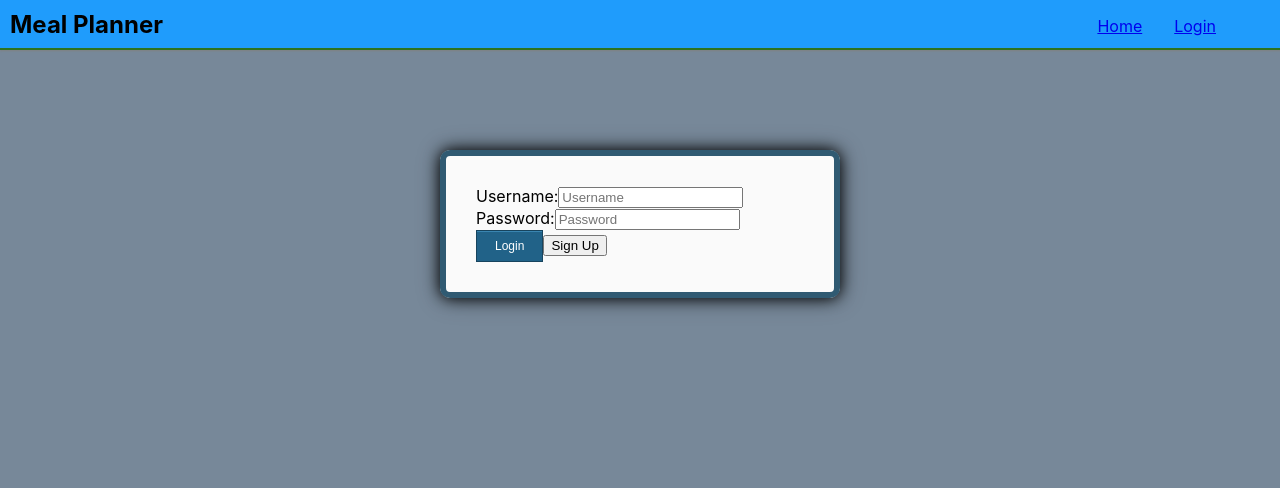
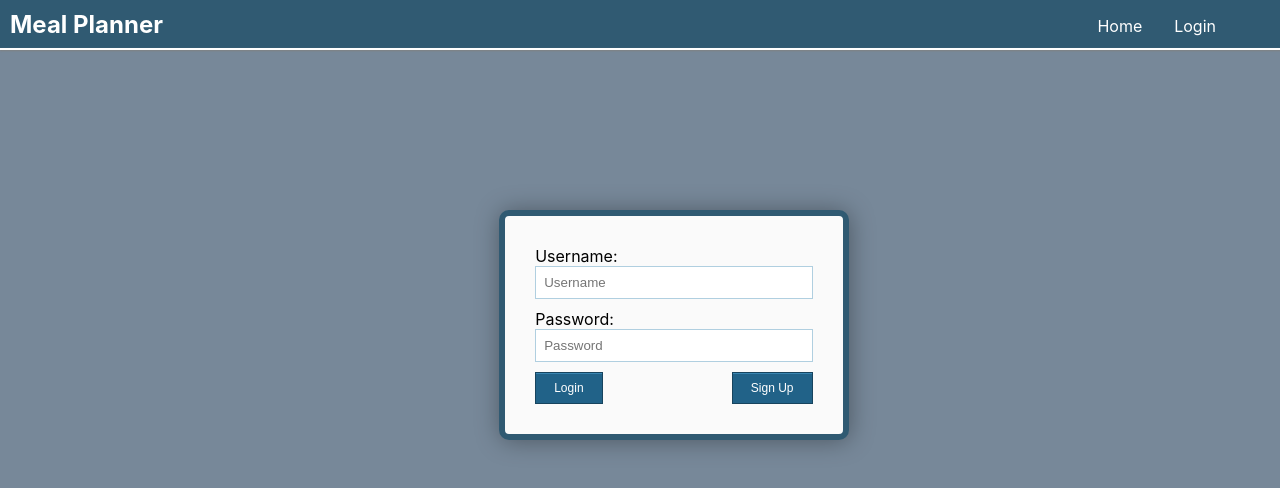
Before and after one commit to Remet0/Meal-Planner, a React (Create React App) app in the folder client/: page /login in a window 1280 px wide. Shown: the top 488 px of the page. Built offline with nearby package versions, Linux system fonts and the light colour scheme.

Commit message:
finished login and create user pages, updated styling on Nav

```diff
--- a/client/src/Components/CreateUser.jsx
+++ b/client/src/Components/CreateUser.jsx
@@ -5,7 +5,8 @@ import {
   Form,
   FormBtn,
   FieldStyle,
-  FormList
+  FormList,
+  BtnWrap
 } from './UI/index';
 
 const CreateUser = () => {
@@ -43,7 +44,7 @@ const CreateUser = () => {
   if (!show) {
     return (
       <>
-        <button onClick={handleOpen}>Sign Up</button>
+        <FormBtn onClick={handleOpen}>Sign Up</FormBtn>
       </>
     );
   }
@@ -83,8 +84,10 @@ const CreateUser = () => {
                 onChange={e => setPassword(e.target.value)}
               ></FieldStyle>
             </FormList>
-            <FormBtn type="submit">Register</FormBtn>
-            <FormBtn onClick={handleClose}> Cancel</FormBtn>
+            <BtnWrap>
+              <FormBtn type="submit">Register</FormBtn>
+              <FormBtn onClick={handleClose}> Cancel</FormBtn>
+            </BtnWrap>
           </ListWrap>
         </Form>
       </ModalWrap>
--- a/client/src/Components/LoginForm.jsx
+++ b/client/src/Components/LoginForm.jsx
@@ -1,6 +1,14 @@
 import React, { useState } from 'react';
 import { useHistory } from 'react-router-dom';
-import { ListWrap, Form, ModalWrap, FormBtn } from './UI/index';
+import {
+  ListWrap,
+  ModalWrap,
+  Form,
+  FormBtn,
+  FieldStyle,
+  FormList,
+  BtnWrap
+} from './UI/index';
 import CreateUser from './CreateUser';
 
 const LoginForm = () => {
@@ -38,28 +46,30 @@ const LoginForm = () => {
       <ModalWrap>
         <Form onSubmit={loginUser}>
           <ListWrap>
-            <li>
+            <FormList>
               <label htmlFor="username">Username:</label>
-              <input
+              <FieldStyle
                 type="text"
                 name="username"
                 placeholder="Username"
                 value={username}
                 onChange={e => setUsername(e.target.value)}
-              ></input>
-            </li>
-            <li>
+              ></FieldStyle>
+            </FormList>
+            <FormList>
               <label htmlFor="password">Password:</label>
-              <input
+              <FieldStyle
                 type="password"
                 name="password"
                 placeholder="Password"
                 value={password}
                 onChange={e => setPassword(e.target.value)}
-              ></input>
-            </li>
-            <FormBtn type="submit">Login</FormBtn>
-            <CreateUser></CreateUser>
+              ></FieldStyle>
+            </FormList>
+            <BtnWrap>
+              <FormBtn type="submit">Login</FormBtn>
+              <CreateUser></CreateUser>
+            </BtnWrap>
           </ListWrap>
         </Form>
       </ModalWrap>
--- a/client/src/Components/Nav.jsx
+++ b/client/src/Components/Nav.jsx
@@ -9,7 +9,7 @@ const NavBar = () => {
       <Header>Meal Planner</Header>
       <List>
         <ListLink>
-          <Link to="/">Home</Link>
+          <StyledLink to="/">Home</StyledLink>
         </ListLink>
         <ListLink>
           <UserStatus></UserStatus>
@@ -26,14 +26,14 @@ const NavWrapper = styled.section`
   display: flex;
   position: relative;
   height: 50px;
-  background-color: rgb(31, 156, 252);
+  background-color: #305a72;
 `;
 
 const NavAccent = styled.hr`
   margin: 0;
   position: absolute;
   bottom: 0;
-  border: 1px solid rgb(45, 115, 31);
+  border: 1px solid white;
   width: 100vw;
   height: 0;
   box-shadow: 0px 1px 2px grey;
@@ -44,6 +44,7 @@ const Header = styled.h1`
   left: 10px;
   top: 0px;
   margin-top: 10px;
+  color: white;
 `;
 
 const List = styled.ul`
@@ -56,3 +57,13 @@ const ListLink = styled.li`
   display: inline;
   margin-right: 2em;
 `;
+
+const StyledLink = styled(Link)`
+  text-decoration: none;
+  color: white;
+  &:visited,
+  &:link,
+  &:active {
+    text-decoration: none;
+  }
+`;
--- a/client/src/Components/UI/Form.jsx
+++ b/client/src/Components/UI/Form.jsx
@@ -14,6 +14,9 @@ const Form = styled.form`
   box-shadow: 1px 1px 25px rgba(0, 0, 0, 0.35);
   border-radius: 10px;
   border: 6px solid #305a72;
+  position: fixed;
+  top: 20vh;
+  left: 39vw;
 `;
 
 const ModalWrap = styled.section`
@@ -24,6 +27,9 @@ const ModalWrap = styled.section`
   z-index: 999;
   width: 400px;
   border-radius: 11px;
+  position: fixed;
+  top: 20vh;
+  left: 39vw;
 `;
 
 const FormBtn = styled.li`
@@ -43,6 +49,12 @@ const FormBtn = styled.li`
     background: linear-gradient(to bottom, #2d77a2 5%, #337da8 100%);
     background-color: #28739e;
   }
+`;
+
+const BtnWrap = styled.div`
+  display: flex;
+  justify-content: space-between;
+  width: 100%;
 `;
 
 const FormList = styled.li`
@@ -70,4 +82,4 @@ const FieldStyle = styled.input`
   }
 `;
 
-export { ListWrap, Form, ModalWrap, FormBtn, FieldStyle, FormList };
+export { ListWrap, Form, ModalWrap, FormBtn, FieldStyle, FormList, BtnWrap };
--- a/client/src/Components/UI/index.jsx
+++ b/client/src/Components/UI/index.jsx
@@ -4,8 +4,18 @@ import {
   ModalWrap,
   FormBtn,
   FieldStyle,
-  FormList
+  FormList,
+  BtnWrap
 } from './Form';
 import { Body } from './Body';
 
-export { ListWrap, Form, ModalWrap, FormBtn, Body, FieldStyle, FormList };
+export {
+  ListWrap,
+  Form,
+  ModalWrap,
+  FormBtn,
+  Body,
+  FieldStyle,
+  FormList,
+  BtnWrap
+};
--- a/client/src/Components/userStatus.jsx
+++ b/client/src/Components/userStatus.jsx
@@ -1,5 +1,6 @@
 import React from 'react';
 import { Link } from 'react-router-dom';
+import styled from 'styled-components';
 
 const UserStatus = () => {
   let userinfo = JSON.parse(localStorage.getItem('userInfo'));
@@ -7,12 +8,26 @@ const UserStatus = () => {
   return (
     <>
       {userinfo ? (
-        <Link to={`/user/${userinfo.username}`}>{userinfo.username}</Link>
+        <StyledLink to={`/user/${userinfo.username}`}>
+          {userinfo.username}
+        </StyledLink>
       ) : (
-        <Link to="/login">Login</Link>
+        <StyledLink to="/login">Login</StyledLink>
       )}
     </>
   );
 };
 
 export default UserStatus;
+
+const StyledLink = styled(Link)`
+  text-decoration: none;
+  color: white;
+  &:focus,
+  &:hover,
+  &:visited,
+  &:link,
+  &:active {
+    text-decoration: none;
+  }
+`;
```
